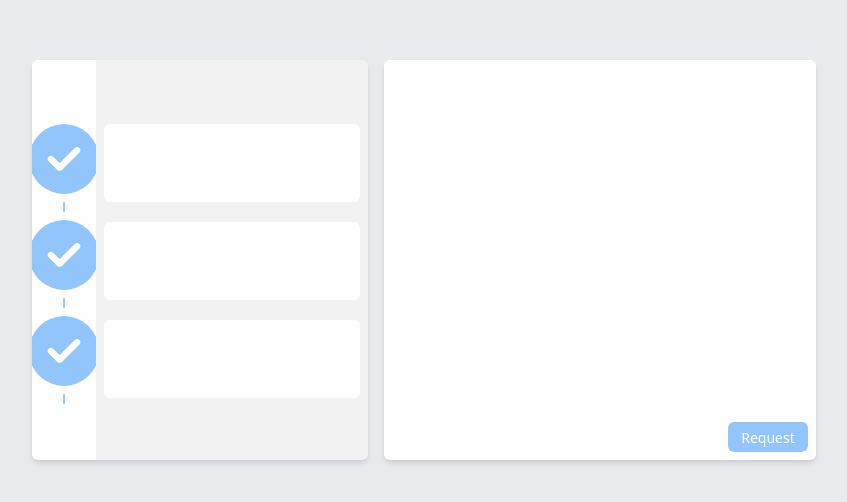
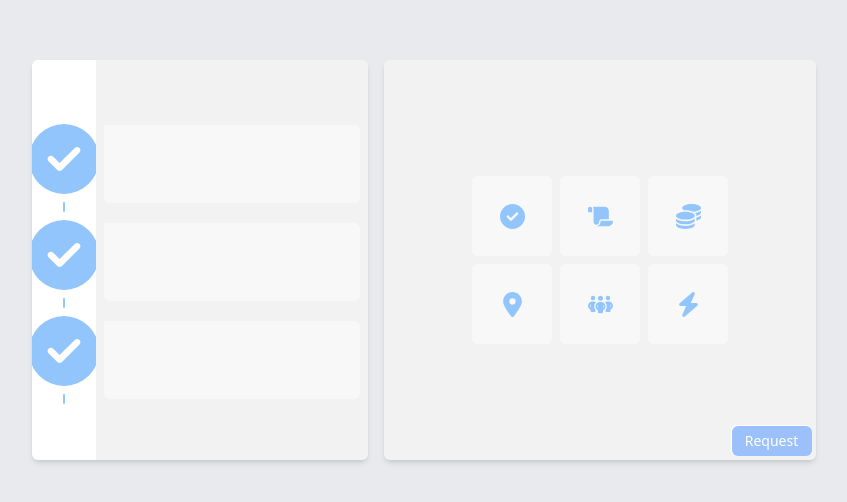
Before and after one commit to lwazinf/media.lwazinf.com, a Next.js app: page / in a window 1280 px wide. Shown: the part 140-642 px from the top of the page, without its empty margins (216-1063 px from the left). Built offline with nearby package versions, Linux system fonts and the light colour scheme.

Commit message:
ui :: CenterStage_.tsx, added feature buttons

```diff
--- a/components/CenterStage_.tsx
+++ b/components/CenterStage_.tsx
@@ -1,4 +1,4 @@
-import { faCheckCircle } from "@fortawesome/free-solid-svg-icons";
+import { faBolt, faCheckCircle, faCoins, faMapMarkerAlt, faPeopleGroup, faScroll } from "@fortawesome/free-solid-svg-icons";
 import { FontAwesomeIcon } from "@fortawesome/react-fontawesome";
 
 interface CenterStage_Props {}
@@ -42,11 +42,17 @@ const LeftPlate_ = ({}: LeftPlate_Props) => {
         })}
       </div>
       <div
-        className={`flex relative overflow-hidden bg-black/5 w-full h-full flex-col items-center justify-start p-2 pt-16`}
+        className={`flex relative overflow-hidden bg-black/5 w-full h-full flex-col items-center justify-start p-2 pt-[65px]`}
       >
-              <div className={`flex flex-col items-center justify-start w-full h-[78px] bg-white rounded-md mb-5`}/>
-              <div className={`flex flex-col items-center justify-start w-full h-[78px] bg-white rounded-md mb-5`}/>
-              <div className={`flex flex-col items-center justify-start w-full h-[78px] bg-white rounded-md mb-5`}/>
+        <div
+          className={`flex flex-col items-center justify-start w-full h-[78px] bg-white/50 rounded-md rounded-tl-none mb-5`}
+        />
+        <div
+          className={`flex flex-col items-center justify-start w-full h-[78px] bg-white/50 rounded-md rounded-tl-none mb-5`}
+        />
+        <div
+          className={`flex flex-col items-center justify-start w-full h-[78px] bg-white/50 rounded-md rounded-tl-none mb-4`}
+        />
       </div>
     </div>
   );
@@ -59,20 +65,74 @@ interface RightPlate_Props {}
 const RightPlate_ = ({}: RightPlate_Props) => {
   return (
     <div
-      className={`flex w-[450px] h-[400px] rounded-md flex-row items-center justify-center mx-2 p-2 bg-white shadow-md`}
+      className={`flex w-[450px] h-[400px] rounded-md flex-row items-center justify-center mx-2 bg-white shadow-md`}
     >
       <div
-        className={`flex relative overflow-hidden w-full h-full rounded-md flex-row items-center justify-center transition-all duration-200`}
+        className={`flex relative overflow-hidden w-full h-full rounded-md flex-row items-center justify-center transition-all duration-200 bg-black/5`}
       >
+        <ContentArea_/>
         <div
-          className={`flex absolute right-0 bottom-0 w-[80px] h-[30px] rounded-md flex-row items-center justify-center text-center bg-blue-300 hover:bg-blue-500 transition-all duration-400 cursor-pointer`}
+          className={`flex absolute right-0 bottom-0 w-[81px] h-[31px] rounded-md flex-row items-center justify-center text-center bg-white hover:bg-blue-500/70 transition-all duration-400 cursor-pointer m-1`}
           onClick={() => {
             console.log("Requesting Viewing..");
           }}
         >
-          <p className={`font-medium text-white text-[14px]`}>Request</p>
+          <div
+          className={`flex w-[80px] h-[30px] rounded-md flex-row items-center justify-center text-center bg-blue-500/50 hover:bg-white transition-all duration-400 hover:text-blue-500/70 text-white`}
+        >
+          <p className={`font-medium text-[14px]`}>Request</p>
         </div>
+      </div>
       </div>
     </div>
   );
 };
+
+// 👇👇👇 ================================ Aux Comp: ContentArea_
+
+interface ContentArea_Props {
+
+}
+
+const ContentArea_ = ({}:ContentArea_Props) => {
+  return (
+    <div className={`m-auto grid grid-cols-3 gap-2`}>
+      <div className={`bg-white/50 rounded-md cursor-pointer w-[80px] h-[80px] flex flex-row items-center justify-center`}>
+        <FontAwesomeIcon
+        icon={faCheckCircle}
+                className={`m-2 h-[25px] w-[25px] text-blue-300 hover:text-blue-500 transition-all duration-[2000ms]`}
+              />
+      </div>
+      <div className={`bg-white/50 rounded-md cursor-pointer w-[80px] h-[80px] flex flex-row items-center justify-center`}>
+        <FontAwesomeIcon
+                icon={faScroll}
+                className={`m-2 h-[25px] w-[25px] text-blue-300 hover:text-blue-500 transition-all duration-[2000ms]`}
+              />
+      </div>
+      <div className={`bg-white/50 rounded-md cursor-pointer w-[80px] h-[80px] flex flex-row items-center justify-center`}>
+        <FontAwesomeIcon
+                icon={faCoins}
+                className={`m-2 h-[25px] w-[25px] text-blue-300 hover:text-blue-500 transition-all duration-[2000ms]`}
+              />
+      </div>
+      <div className={`bg-white/50 rounded-md cursor-pointer w-[80px] h-[80px] flex flex-row items-center justify-center`}>
+        <FontAwesomeIcon
+                icon={faMapMarkerAlt}
+                className={`m-2 h-[25px] w-[25px] text-blue-300 hover:text-blue-500 transition-all duration-[2000ms]`}
+              />
+      </div>
+      <div className={`bg-white/50 rounded-md cursor-pointer w-[80px] h-[80px] flex flex-row items-center justify-center`}>
+        <FontAwesomeIcon
+                icon={faPeopleGroup}
+                className={`m-2 h-[25px] w-[25px] text-blue-300 hover:text-blue-500 transition-all duration-[2000ms]`}
+              />
+      </div>
+      <div className={`bg-white/50 rounded-md cursor-pointer w-[80px] h-[80px] flex flex-row items-center justify-center`}>
+        <FontAwesomeIcon
+                icon={faBolt}
+                className={`m-2 h-[25px] w-[25px] text-blue-300 hover:text-blue-500 transition-all duration-[2000ms]`}
+              />
+      </div>
+    </div>
+   );
+}
```
